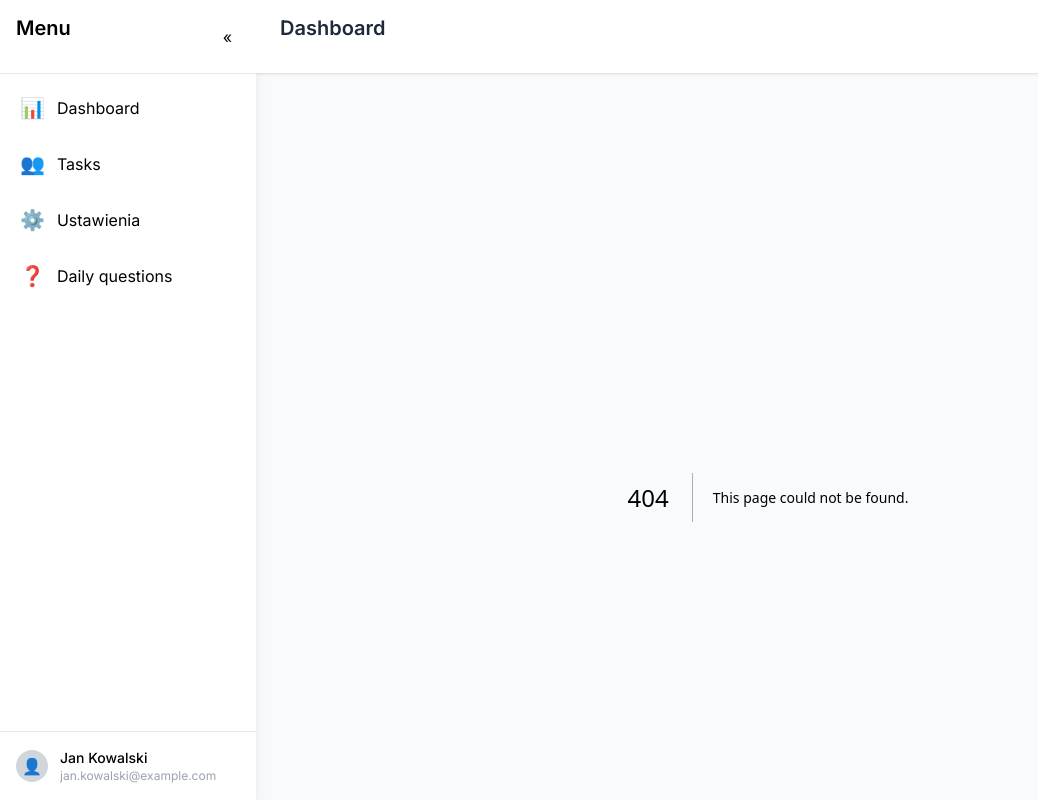
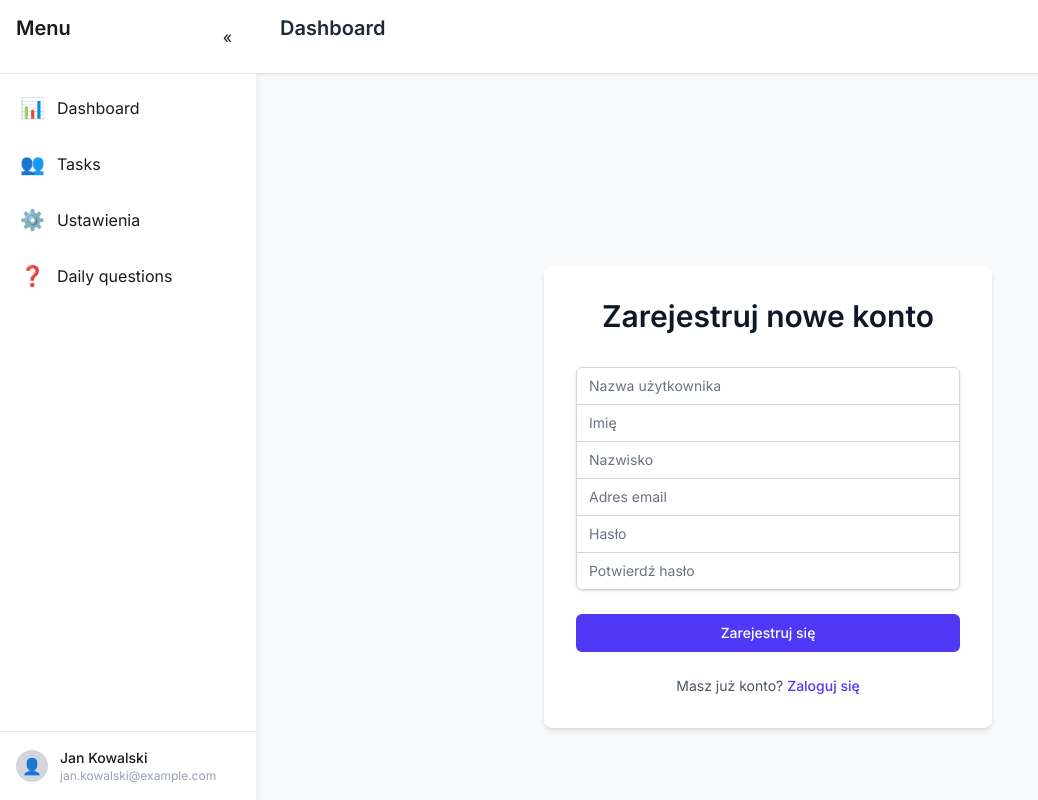
Before and after one commit to Urteusz/OLIN, a Next.js app in the folder frontend/: page /register in a window 1280 px wide. Before the commit this address had no page. Shown: the whole page, without its empty margins (0-1038 px from the left). Built offline with nearby package versions, Linux system fonts and the light colour scheme.

Commit message:
Added user register

```diff
--- a/frontend/src/app/RootLayoutClient.tsx
+++ b/frontend/src/app/RootLayoutClient.tsx
@@ -78,9 +78,6 @@ export default function RootLayoutClient({
                 <p className="text-sm font-medium truncate" title={userData.name}>
                   {userData.name}
                 </p>
-                <p className="text-xs text-gray-500 truncate" title={userData.role}>
-                  {userData.role}
-                </p>
                 {userData.email && (
                   <p className="text-xs text-gray-400 truncate" title={userData.email}>
                     {userData.email}
--- /dev/null
+++ b/frontend/src/app/register/page.tsx
@@ -0,0 +1,190 @@
+'use client';
+
+import { useState } from 'react';
+import { useRouter } from 'next/navigation';
+
+export default function RegisterPage() {
+  const router = useRouter();
+  const [formData, setFormData] = useState({
+    username: '',
+    password: '',
+    confirmPassword: '',
+    firstName: '',
+    lastName: '',
+    email: '',
+    preferredLanguage: 'polish'
+  });
+  const [error, setError] = useState('');
+  const [isLoading, setIsLoading] = useState(false);
+
+  const handleChange = (e: React.ChangeEvent<HTMLInputElement>) => {
+    const { name, value } = e.target;
+    setFormData(prev => ({
+      ...prev,
+      [name]: value
+    }));
+  };
+
+  const handleSubmit = async (e: React.FormEvent) => {
+    e.preventDefault();
+
+    if (formData.password !== formData.confirmPassword) {
+      setError('Hasła nie są identyczne');
+      return;
+    }
+
+    setIsLoading(true);
+    setError('');
+
+    try {
+      const response = await fetch('http://localhost:8080/api/user/register', {
+        method: 'POST',
+        headers: {
+          'Content-Type': 'application/json',
+        },
+        body: JSON.stringify({
+          username: formData.username,
+          password: formData.password,
+          firstName: formData.firstName,
+          lastName: formData.lastName,
+          email: formData.email,
+          preferredLanguage: formData.preferredLanguage
+        }),
+      });
+
+      const data = await response.json();
+
+      if (!response.ok) {
+        throw new Error(data.message || 'Wystąpił błąd podczas rejestracji');
+      }
+
+      // Redirect to login or dashboard after successful registration
+      router.push('/login');
+    } catch (err) {
+      setError(err instanceof Error ? err.message : 'Wystąpił nieznany błąd');
+    } finally {
+      setIsLoading(false);
+    }
+  };
+
+  return (
+    <div className="min-h-screen flex items-center justify-center bg-gray-50 py-12 px-4 sm:px-6 lg:px-8">
+      <div className="max-w-md w-full space-y-8 bg-white p-8 rounded-lg shadow-md">
+        <div>
+          <h2 className="mt-6 text-center text-3xl font-extrabold text-gray-900">
+            Zarejestruj nowe konto
+          </h2>
+        </div>
+        {error && (
+          <div className="bg-red-100 border border-red-400 text-red-700 px-4 py-3 rounded relative" role="alert">
+            <span className="block sm:inline">{error}</span>
+          </div>
+        )}
+        <form className="mt-8 space-y-6" onSubmit={handleSubmit}>
+          <div className="rounded-md shadow-sm -space-y-px">
+            <div>
+              <label htmlFor="username" className="sr-only">Nazwa użytkownika</label>
+              <input
+                id="username"
+                name="username"
+                type="text"
+                required
+                className="appearance-none rounded-none relative block w-full px-3 py-2 border border-gray-300 placeholder-gray-500 text-gray-900 rounded-t-md focus:outline-none focus:ring-indigo-500 focus:border-indigo-500 focus:z-10 sm:text-sm"
+                placeholder="Nazwa użytkownika"
+                value={formData.username}
+                onChange={handleChange}
+              />
+            </div>
+            <div>
+              <label htmlFor="firstName" className="sr-only">Imię</label>
+              <input
+                id="firstName"
+                name="firstName"
+                type="text"
+                required
+                className="appearance-none rounded-none relative block w-full px-3 py-2 border border-gray-300 placeholder-gray-500 text-gray-900 focus:outline-none focus:ring-indigo-500 focus:border-indigo-500 focus:z-10 sm:text-sm"
+                placeholder="Imię"
+                value={formData.firstName}
+                onChange={handleChange}
+              />
+            </div>
+            <div>
+              <label htmlFor="lastName" className="sr-only">Nazwisko</label>
+              <input
+                id="lastName"
+                name="lastName"
+                type="text"
+                required
+                className="appearance-none rounded-none relative block w-full px-3 py-2 border border-gray-300 placeholder-gray-500 text-gray-900 focus:outline-none focus:ring-indigo-500 focus:border-indigo-500 focus:z-10 sm:text-sm"
+                placeholder="Nazwisko"
+                value={formData.lastName}
+                onChange={handleChange}
+              />
+            </div>
+            <div>
+              <label htmlFor="email" className="sr-only">Adres email</label>
+              <input
+                id="email"
+                name="email"
+                type="email"
+                autoComplete="email"
+                required
+                className="appearance-none rounded-none relative block w-full px-3 py-2 border border-gray-300 placeholder-gray-500 text-gray-900 focus:outline-none focus:ring-indigo-500 focus:border-indigo-500 focus:z-10 sm:text-sm"
+                placeholder="Adres email"
+                value={formData.email}
+                onChange={handleChange}
+              />
+            </div>
+            <div>
+              <label htmlFor="password" className="sr-only">Hasło</label>
+              <input
+                id="password"
+                name="password"
+                type="password"
+                autoComplete="new-password"
+                required
+                className="appearance-none rounded-none relative block w-full px-3 py-2 border border-gray-300 placeholder-gray-500 text-gray-900 focus:outline-none focus:ring-indigo-500 focus:border-indigo-500 focus:z-10 sm:text-sm"
+                placeholder="Hasło"
+                value={formData.password}
+                onChange={handleChange}
+              />
+            </div>
+            <div>
+              <label htmlFor="confirmPassword" className="sr-only">Potwierdź hasło</label>
+              <input
+                id="confirmPassword"
+                name="confirmPassword"
+                type="password"
+                autoComplete="new-password"
+                required
+                className="appearance-none rounded-none relative block w-full px-3 py-2 border border-gray-300 placeholder-gray-500 text-gray-900 rounded-b-md focus:outline-none focus:ring-indigo-500 focus:border-indigo-500 focus:z-10 sm:text-sm"
+                placeholder="Potwierdź hasło"
+                value={formData.confirmPassword}
+                onChange={handleChange}
+              />
+            </div>
+          </div>
+
+          <div>
+            <button
+              type="submit"
+              disabled={isLoading}
+              className="group relative w-full flex justify-center py-2 px-4 border border-transparent text-sm font-medium rounded-md text-white bg-indigo-600 hover:bg-indigo-700 focus:outline-none focus:ring-2 focus:ring-offset-2 focus:ring-indigo-500 disabled:opacity-50 disabled:cursor-not-allowed"
+            >
+              {isLoading ? 'Rejestrowanie...' : 'Zarejestruj się'}
+            </button>
+          </div>
+
+          <div className="text-center">
+            <p className="text-sm text-gray-600">
+              Masz już konto?{' '}
+              <a href="/login" className="font-medium text-indigo-600 hover:text-indigo-500">
+                Zaloguj się
+              </a>
+            </p>
+          </div>
+        </form>
+      </div>
+    </div>
+  );
+}
```
